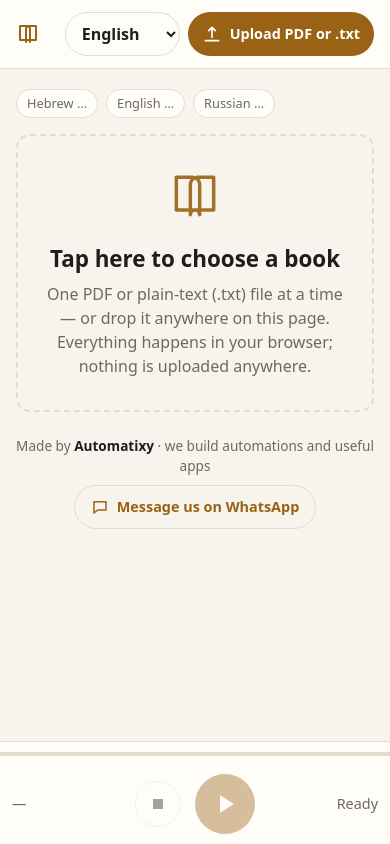
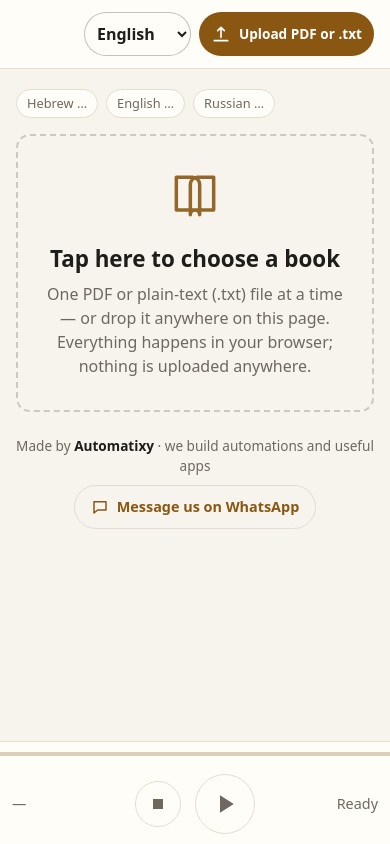
Before and after one commit to roman-berlin/Read-aloud, a website with bundled scripts: page index.html in a window 390 px wide. Built offline with nearby package versions, Linux system fonts and the light colour scheme.

Commit message:
Keep the header on one line on small phones; quiet contrast fixes
- On phones narrower than 412px the Upload pill wrapped to two lines in all
  three languages and the sticky header grew to 88px. Tighter gaps and
  padding under 480px, and under 400px the header icon gives way (the start
  panel shows the same glyph large) with the controls kept end-aligned.
- Hebrew body text now takes the phone size step too; the desktop RTL rule
  won on specificity before.
- Under a Hebrew interface the Voice and Speed values (kept LTR for glyph
  order) now sit under their right-aligned labels.
- The seek track was 1.3:1 against the bar and invisible until the fill
  grew; it is now a faint tint of the fill.
- An idle transport is a neutral outlined disc instead of a 40%-faded amber
  one; the amber appears once there is something to play.
- A hovered sentence no longer wears the exact colour of the one being
  read; Stop gets a hover state.
- Light theme: firmer edges on the selects and the drop zone, and a slightly
  deeper accent so bold text on the amber notice clears 4.5:1.

Co-Authored-By: Claude Fable 5.1 <noreply@anthropic.com>
Claude-Session: https://claude.ai/code/session_01UUSpGJvpvXqeddbZLHhPrg

```diff
--- a/styles.css
+++ b/styles.css
@@ -24,7 +24,7 @@
     --bg-bar: rgba(255, 253, 248, 0.96);
     --fg: #1f1d19;
     --fg-muted: #6d6961;
-    --accent: #9a6214;
+    --accent: #8a5712; /* 4.5:1+ even as bold text on the amber notice */
     --accent-fg: #fff;
     --active: rgba(184, 120, 30, 0.16);
     --border: #e3ddd0;
@@ -119,7 +119,7 @@ main { max-width: 680px; margin: 0 auto; padding: 20px 16px 150px; }
   margin-top: 8vh;
   padding: 48px 24px;
   text-align: center;
-  border: 2px dashed var(--border);
+  border: 2px dashed color-mix(in srgb, var(--fg-muted) 30%, transparent);
   border-radius: var(--radius);
   color: var(--fg-muted);
   cursor: pointer;
@@ -162,11 +162,14 @@ select {
   width: 100%; min-height: 44px;
   padding: 8px 10px;
   border-radius: 10px;
-  border: 1px solid var(--border);
+  border: 1px solid color-mix(in srgb, var(--fg-muted) 40%, transparent);
   background: var(--bg-elev); color: var(--fg);
   font: inherit; font-size: max(16px, 0.95rem); /* under 16px iOS Safari zooms the page on focus */
 }
 select:focus { outline: 2px solid var(--accent); outline-offset: 1px; }
+/* Voice names and "1.25×" keep Latin glyph order (dir="ltr") under a Hebrew interface, but their
+   value should still sit under the right-aligned label rather than at the far left of the box. */
+:root[dir="rtl"] .settings select[dir="ltr"] { text-align: right; }
 
 .text {
   font-family: var(--font-book);
@@ -177,7 +180,7 @@ select:focus { outline: 2px solid var(--accent); outline-offset: 1px; }
 }
 .text p { margin: 0 0 1.1em; text-align: start; }
 .chunk { cursor: pointer; border-radius: 5px; padding: 1px 0; transition: background 0.15s ease; }
-@media (hover: hover) { .chunk:hover { background: var(--active); } }
+@media (hover: hover) { .chunk:hover:not(.active) { background: color-mix(in srgb, var(--active) 50%, transparent); } }
 .chunk.active { background: var(--active); box-shadow: 0 0 0 3px var(--active); }
 .text[dir="rtl"] { font-size: 1.25rem; }
 
@@ -192,7 +195,7 @@ select:focus { outline: 2px solid var(--accent); outline-offset: 1px; }
 /* A 4px track inside a 24px hit area, so a fingertip can actually seek. */
 .progress {
   position: relative; height: 24px; padding: 10px 0; cursor: pointer;
-  background: var(--border); background-clip: content-box;
+  background: color-mix(in srgb, var(--accent) 28%, transparent); background-clip: content-box; /* a faint tint of the fill, so the track reads as seekable */
 }
 .progress:focus-visible { outline: 2px solid var(--accent); outline-offset: -2px; }
 .fill { height: 100%; width: 0; background: var(--accent); transition: width 0.2s ease; }
@@ -210,7 +213,7 @@ select:focus { outline: 2px solid var(--accent); outline-offset: 1px; }
   transition: transform 0.1s ease, filter 0.15s ease, opacity 0.15s ease;
 }
 .btn:active { transform: scale(0.95); }
-.btn:disabled { opacity: 0.4; cursor: not-allowed; transform: none; }
+.btn:disabled { cursor: not-allowed; transform: none; background: var(--bg-elev); color: var(--fg-muted); border: 1px solid var(--border); }
 .btn:focus-visible { outline: 3px solid var(--accent); outline-offset: 3px; }
 .btn svg { fill: currentColor; }
 .play { width: 60px; height: 60px; background: var(--accent); color: var(--accent-fg); }
@@ -220,6 +223,7 @@ select:focus { outline: 2px solid var(--accent); outline-offset: 1px; }
 .play.playing .icon-play { display: none; }
 .play.playing .icon-pause { display: block; }
 .stop { width: 46px; height: 46px; background: var(--bg-elev); color: var(--fg); border: 1px solid var(--border); }
+.stop:hover:not(:disabled) { border-color: var(--fg-muted); }
 .stop svg { width: 20px; height: 20px; }
 
 /* Tighter start screen on phones and short windows (e.g. a 720px-tall laptop), so the
@@ -237,9 +241,18 @@ select:focus { outline: 2px solid var(--accent); outline-offset: 1px; }
 }
 @media (max-width: 480px) {
   .brand-text { display: none; } /* icon only: room for the language switcher and the upload button */
-  .upload { padding: 10px 14px; font-size: 0.9rem; }
+  .top { gap: 8px; }
+  .ui-lang { padding: 6px 8px; }
+  .upload { padding: 10px 12px; font-size: 0.85rem; }
   .row { grid-template-columns: 1fr auto 1fr; padding: 8px 12px 10px; }
   .text { font-size: 1.1rem; }
+  .text[dir="rtl"] { font-size: 1.15rem; } /* the RTL bump stays proportional; without this the desktop rule won on specificity */
+}
+/* Under 400px (iPhone mini/SE, small Androids) the header icon is the only thing left that can
+   give way; the start panel shows the same glyph large, and the Upload label must not wrap. */
+@media (max-width: 400px) {
+  .brand { display: none; }
+  .top-actions { margin-inline-start: auto; } /* space-between has one child now; keep the controls at the end edge in both directions */
 }
 @media (prefers-reduced-motion: reduce) {
   * { transition: none !important; scroll-behavior: auto !important; }
```
